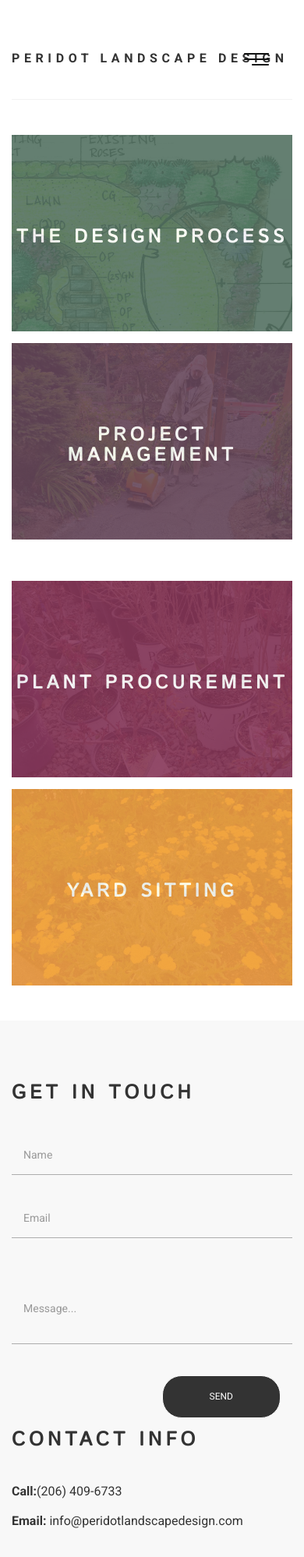
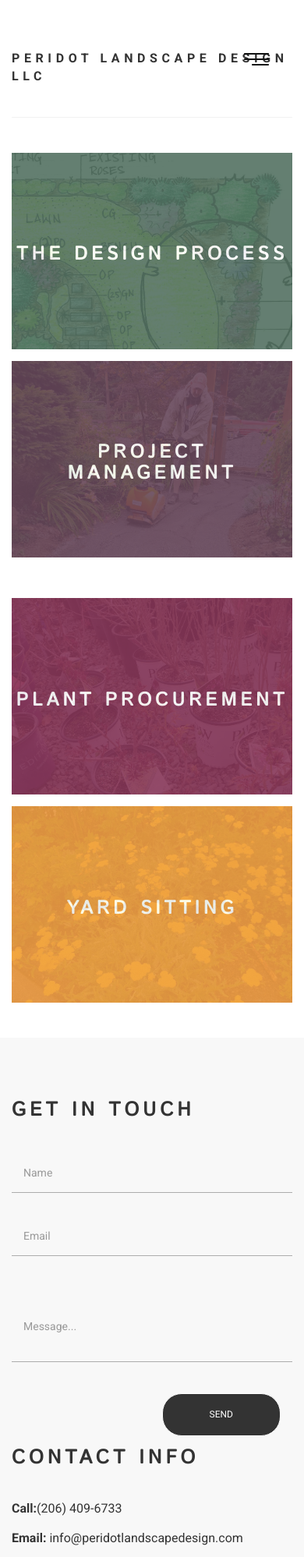
Before and after one commit to fullstackdev-us/PeridotLandscapeDesign, a plain HTML site: page index.html in a window 390 px wide. Shown: the top 1997 px of the page at 78% size. Drawn offline with Linux system fonts and the light colour scheme.

Commit message:
Update copy. Update readme.

```diff
--- a/index.html
+++ b/index.html
@@ -31,7 +31,7 @@
 									</a>
 									<a href="index.html" class="logo">
 										<!-- <span class="symbol"><img src="images/logo.png" alt="Title" /></span> -->
-										<span class="title">Peridot Landscape Design</span>
+										<span class="title">Peridot Landscape Design LLC</span>
 									</a>
 								</div>
 							</header>
@@ -345,12 +345,12 @@
 										</div>
 									</div>
 								</div>
+								<div class="form-group"  align="right">
+									<div class="col-sm-offset-2 col-sm-10">
+									  <button type="submit" class="btn btn-tobais btn-send-2">SEND</button>
+									</div>
+								</div>
 							</form>
-							<div class="form-group"  align="right">
-							    <div class="col-sm-offset-2 col-sm-10">
-							      <a href="#" type="submit" class="btn btn-tobais btn-send-2">SEND</a>
-							    </div>
-							</div>
 						</div>
 					<div class="col-md-4">
 						<h1>CONTACT INFO</h1>
@@ -416,7 +416,7 @@
 				<div class="container">
 					<div class="row">
 						<div class="col-sm-8 col-xs-9">
-							<p class="right-color">&copy; Copyright 2023. All rights reserved by <a href="https://peridotlandscapedesign.com/" target="_blank">Peridot Landscape Design</a>.</p>
+							<p class="right-color">&copy; Copyright 2023. All rights reserved by <a href="https://peridotlandscapedesign.com/" target="_blank">Peridot Landscape Design LLC</a>.</p>
 						</div>
 						<div class="col-sm-4 col-xs-3" align="right">
 							<a href="#" id="back-to-top" class="top text-right" >TOP <i class="fa fa-angle-up" aria-hidden="true"></i> </a>
```
Also changed, not shown: pricing.html (+8 -8 lines), README.md.
